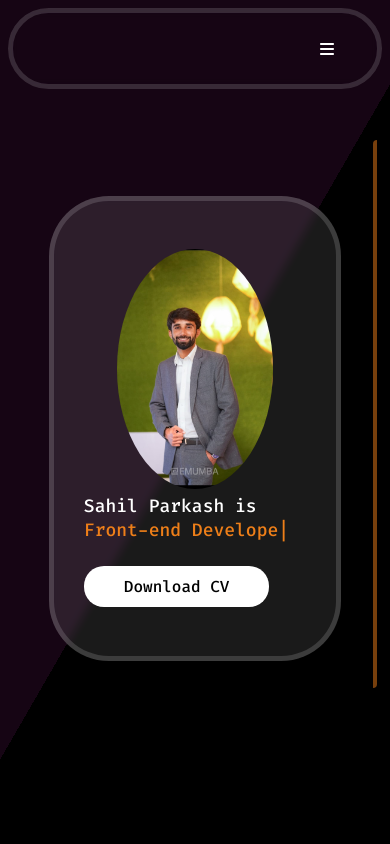
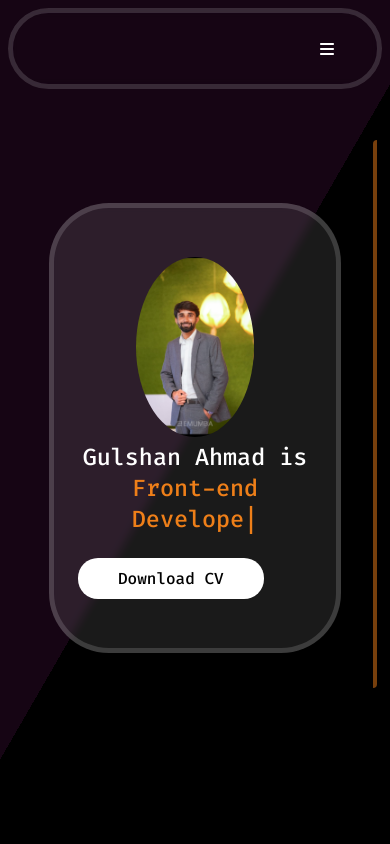
Before and after one commit to meergulshan/My-portfolio, a React (Create React App) app: page / in a window 390 px wide. Shown: the top 844 px of the page. Built offline with nearby package versions, Linux system fonts and the light colour scheme.

Commit message:
Make landing page fully responsive on mobile/tablet; change name to 'Gulshan Ahmad' everywhere

```diff
--- a/src/components/landing page/landingpage.css
+++ b/src/components/landing page/landingpage.css
@@ -55,7 +55,7 @@
 }
 
 .landingpage .container .glass .content {
-  font-size: 60px;
+  font-size: clamp(28px, 6vw, 60px);
   font-family: "Fira Code", monospace;
   padding-left: 5%;
 }
@@ -141,7 +141,7 @@
 
 @media (max-width: 600px) {
   .landingpage {
-    background-image: linear-gradient(-60deg, #b81e1e 50%);
+    background-image: linear-gradient(-60deg, #000000 50%, #160514 50%);
     justify-content: center;
   }
 
@@ -176,15 +176,14 @@
 
   .landingpage .container .glass .content {
     /* min-height: 25dvh; */
-    font-size: 18px;
+    font-size: clamp(20px, 6vw, 28px);
     font-family: "Fira Code", monospace;
-    /* justify-content: center;
-    align-items: center;
-    justify-items: center; */
+    text-align: center;
+    padding-left: 0;
   }
 
   .landingpage .container .glass .content::before {
-    content: "Sahil Parkash is ";
+    content: "Gulshan Ahmad is ";
     color: #ffffff;
   }
 
@@ -213,7 +212,7 @@
   }
 
   .landingpage .container .glass .contentprofile .profile {
-    height: 15em;
+    height: clamp(180px, 35vw, 240px);
     transition: all 0.3s ease;
   }
 
```
